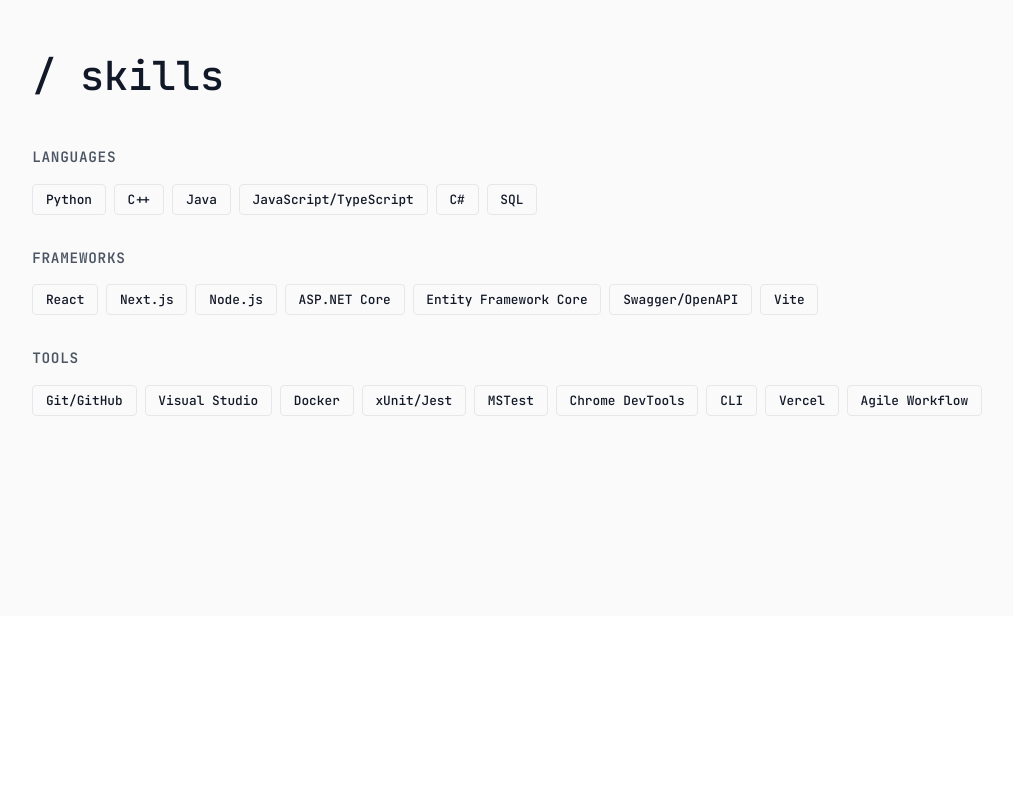
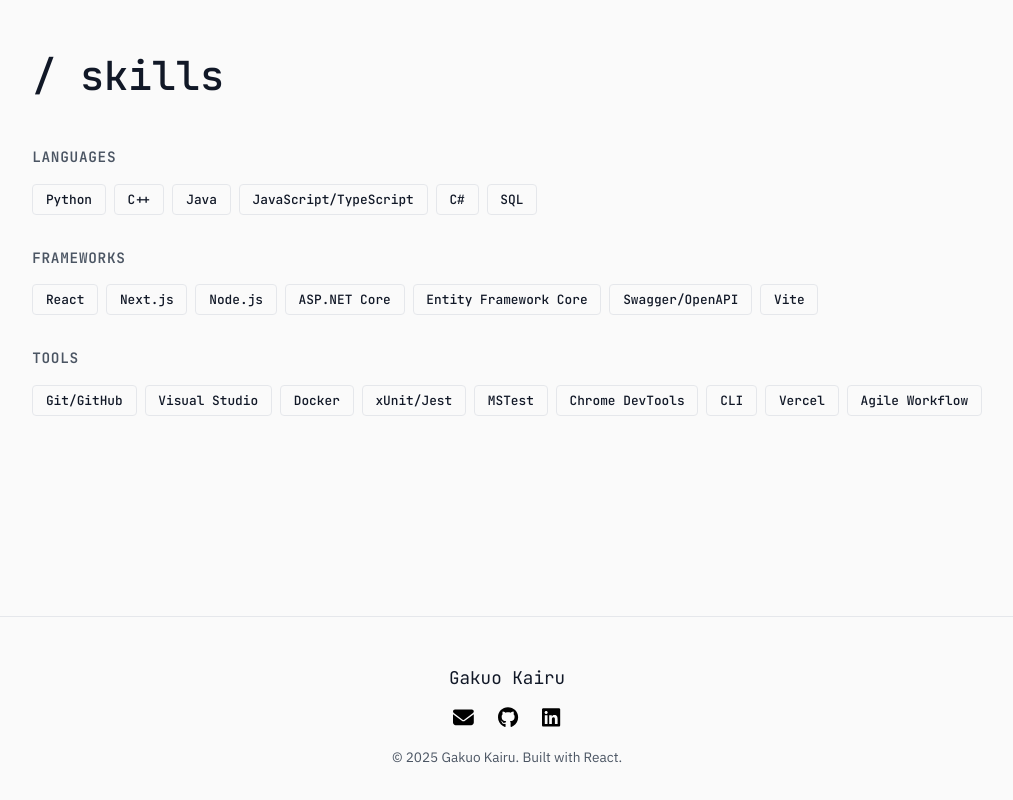
Before and after one commit to kairugakuo2/Portfolio, a React (Vite) app: page / in a window 1280 px wide. Shown: the part 4868-5668 px from the top of the page, without its empty margins (133-1146 px from the left). Before the commit the page ends 5484 px from the top, so only its background shows below. Built offline with nearby package versions, Linux system fonts and the light colour scheme.

Commit message:
Build out Footer with social links and copyright

```diff
--- a/src/App.jsx
+++ b/src/App.jsx
@@ -9,6 +9,7 @@
 import Leadership from "./sections/Leadership";
 import Projects from "./sections/Projects";
 import Skills from "./sections/Skills";
+import Footer from './components/Footer';
 
 
 
@@ -46,6 +47,7 @@
                     </FadeInSection>
                 </div>
 
+                <Footer />
 
             </div>
         </ThemeProvider>
--- a/src/components/Footer.jsx
+++ b/src/components/Footer.jsx
@@ -0,0 +1,29 @@
+import React from "react";
+import { FontAwesomeIcon } from "@fortawesome/react-fontawesome";
+import { faEnvelope } from "@fortawesome/free-solid-svg-icons";
+import { faGithub, faLinkedin } from "@fortawesome/free-brands-svg-icons";
+import "../styles/App.css";
+
+const Footer = () => {
+    const year = new Date().getFullYear();
+
+    return (
+        <footer className="footer">
+            <span className="footer-name">Gakuo Kairu</span>
+            <div className="footer-social">
+                <a target="_blank" rel="noreferrer" href="mailto:kairugakuo2@gmail.com" aria-label="Email">
+                    <FontAwesomeIcon icon={faEnvelope} className="socialIcon" />
+                </a>
+                <a target="_blank" rel="noreferrer" href="https://github.com/kairugakuo2" aria-label="GitHub">
+                    <FontAwesomeIcon icon={faGithub} className="socialIcon" />
+                </a>
+                <a target="_blank" rel="noreferrer" href="https://www.linkedin.com/in/gakuo/" aria-label="LinkedIn">
+                    <FontAwesomeIcon icon={faLinkedin} className="socialIcon" />
+                </a>
+            </div>
+            <span className="footer-copyright">&copy; {year} Gakuo Kairu. Built with React.</span>
+        </footer>
+    );
+};
+
+export default Footer;
--- a/src/styles/App.css
+++ b/src/styles/App.css
@@ -555,3 +555,29 @@
   font-size: 0.9rem;
   margin-bottom: 1rem;
 }
+
+ /* ========== FOOTER ========== */
+.footer {
+  display: flex;
+  flex-direction: column;
+  align-items: center;
+  gap: 1rem;
+  padding: 3rem 0 2rem 0;
+  border-top: 1px solid var(--color-border);
+  color: var(--color-text-muted);
+}
+
+.footer-name {
+  font-family: var(--font-mono);
+  color: var(--color-text);
+  font-size: 1.1rem;
+}
+
+.footer-social {
+  display: flex;
+  gap: 1.5rem;
+}
+
+.footer-copyright {
+  font-size: 0.85rem;
+}
```
